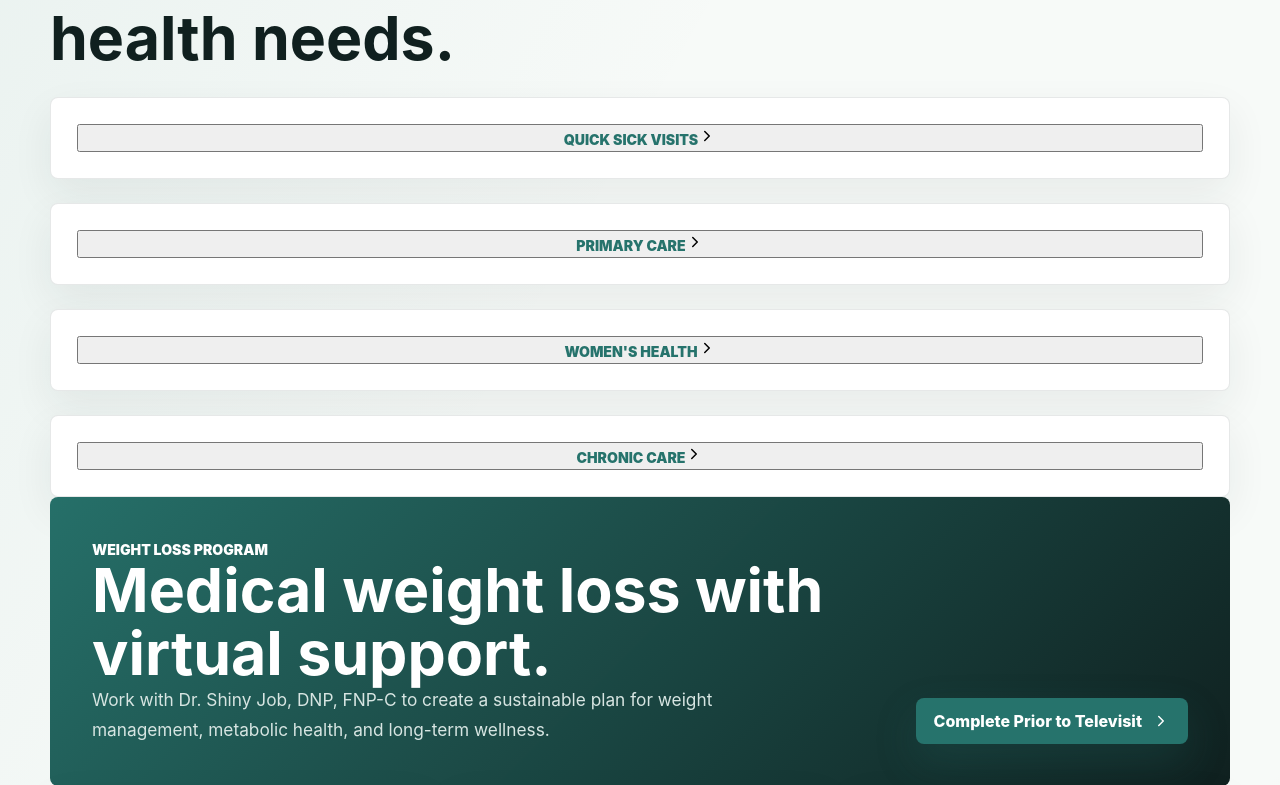
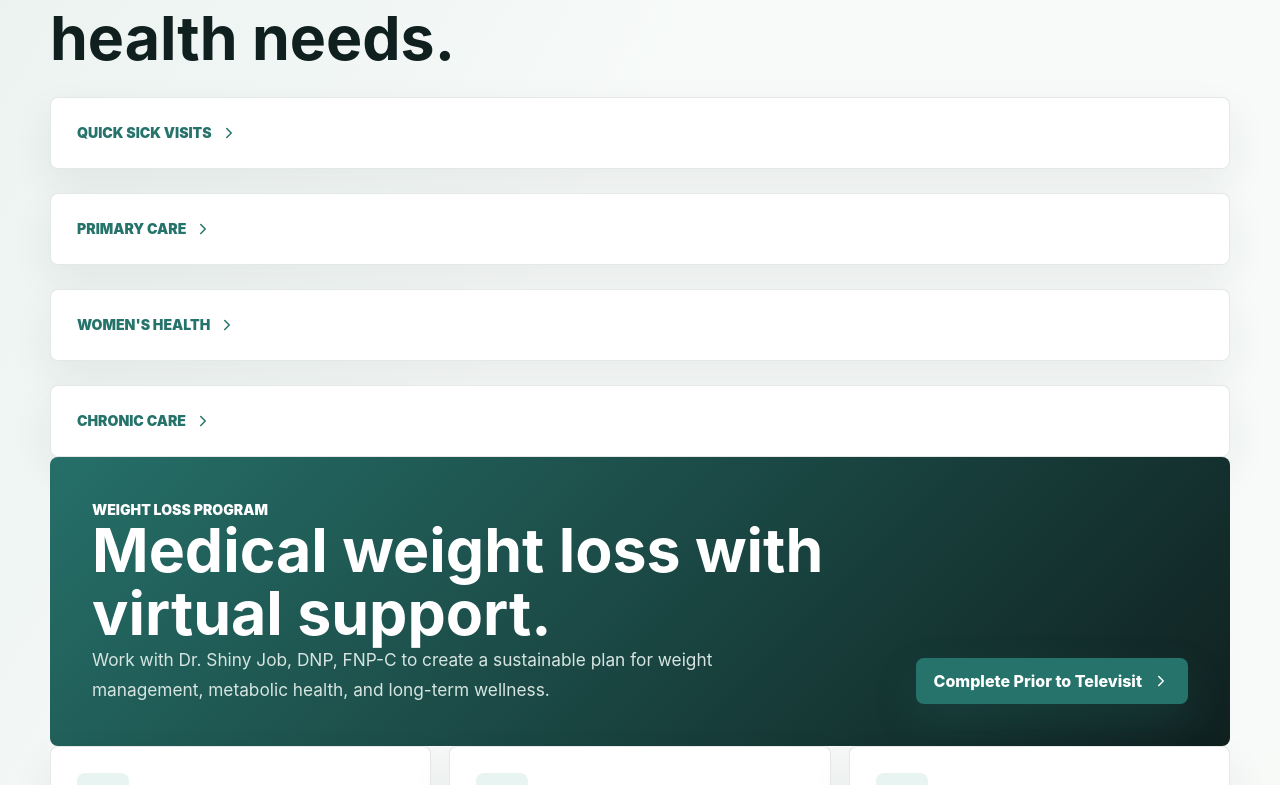
Before and after one commit to shinyjob77-dot/shinytele, a React (Vite) app: page / in a window 1280 px wide. Shown: the part 1395-2180 px from the top of the page. Built offline with nearby package versions, Linux system fonts and the light colour scheme.

Commit message:
Update styles.css

```diff
--- a/src/styles.css
+++ b/src/styles.css
@@ -623,6 +623,38 @@ p {
 .quick-sick-heading {
   display: grid;
   gap: 10px;
+}
+
+.care-heading-trigger {
+  display: inline-flex;
+  align-items: center;
+  justify-content: flex-start;
+  gap: 8px;
+  width: fit-content;
+  border: 0;
+  padding: 0;
+  color: #26736c;
+  background: transparent;
+  cursor: pointer;
+  text-align: left;
+}
+
+.care-heading-trigger .section-kicker {
+  border-bottom: 1px solid transparent;
+}
+
+.care-heading-trigger:hover .section-kicker,
+.care-heading-trigger:focus-visible .section-kicker {
+  border-bottom-color: currentColor;
+}
+
+.care-heading-trigger svg {
+  flex: 0 0 auto;
+  transition: transform 0.18s ease;
+}
+
+.care-heading-trigger[aria-expanded="true"] svg {
+  transform: rotate(90deg);
 }
 
 .care-detail-grid,
@@ -1651,6 +1683,10 @@ p {
   gap: 14px;
 }
 
+.disclaimer-trigger {
+  width: fit-content;
+}
+
 .disclaimer-card {
   display: grid;
   gap: 16px;
@@ -1689,6 +1725,10 @@ p {
 .seo-heading {
   display: grid;
   gap: 14px;
+}
+
+.faq-trigger {
+  width: fit-content;
 }
 
 .faq-list {
```
